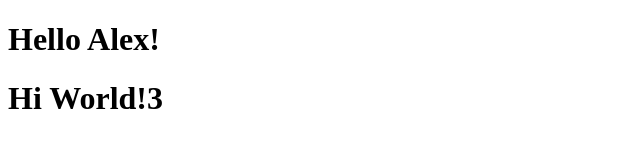
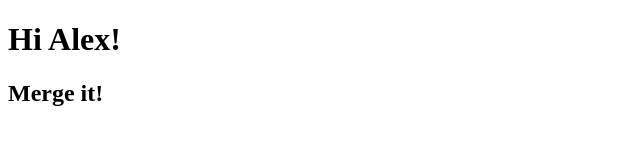
Before and after one commit to GrimySoal/Os_git_lab, a plain HTML site: page index.html in a window 1280 px wide. Shown: the whole page, without its empty margins (0-640 px from the left). Drawn offline with Linux system fonts and the light colour scheme.

Commit message:
file changed

```diff
--- a/index.html
+++ b/index.html
@@ -2,10 +2,10 @@
 <html>
 <head>
     <meta charset="utf-8"/>
-    <title>FPMI - Git task2</title>
+    <title> FPMI - Git task2</title>
 </head>
 <body>
-    <h1>Hello Alex!</h1>
-    <h1>Hi World!3</h1>
+    <h1>Hi Alex!</h1>
+    <h2>Merge it!</h2>
 </body>
 </html>
```
